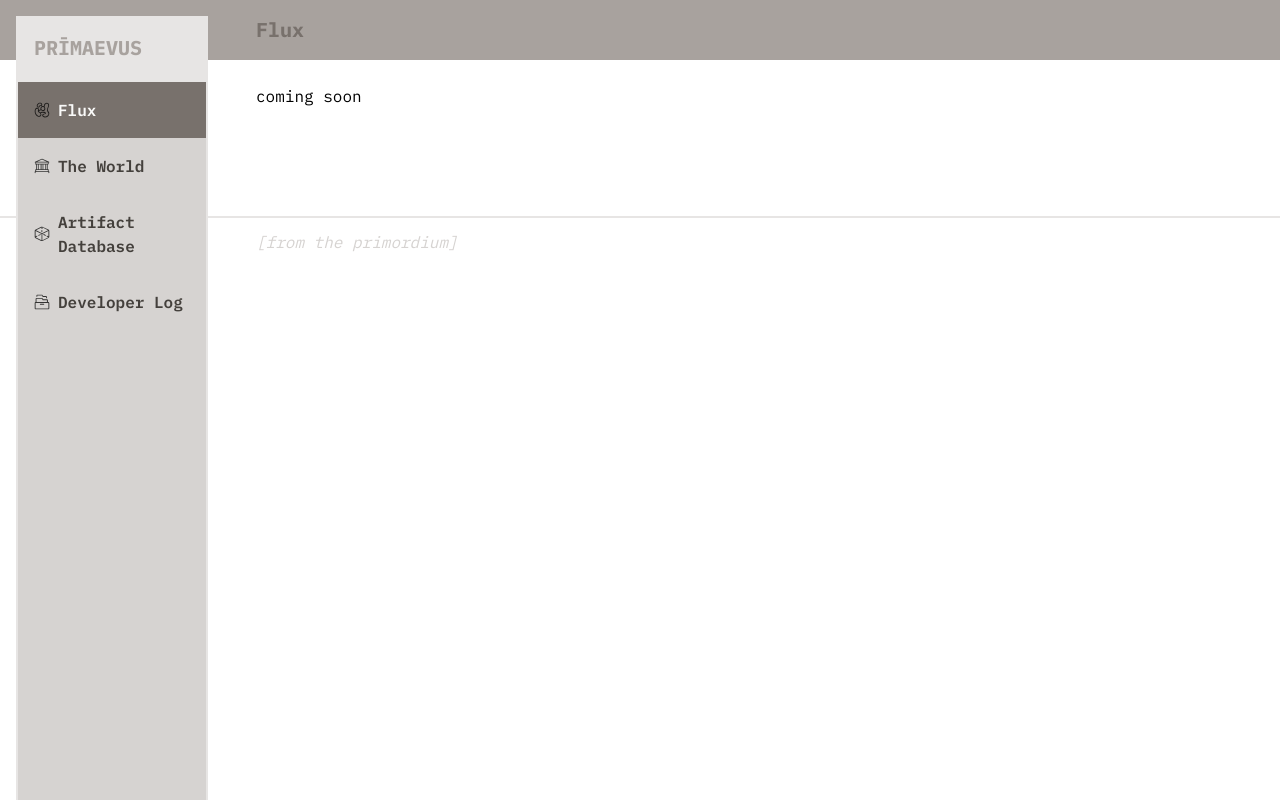
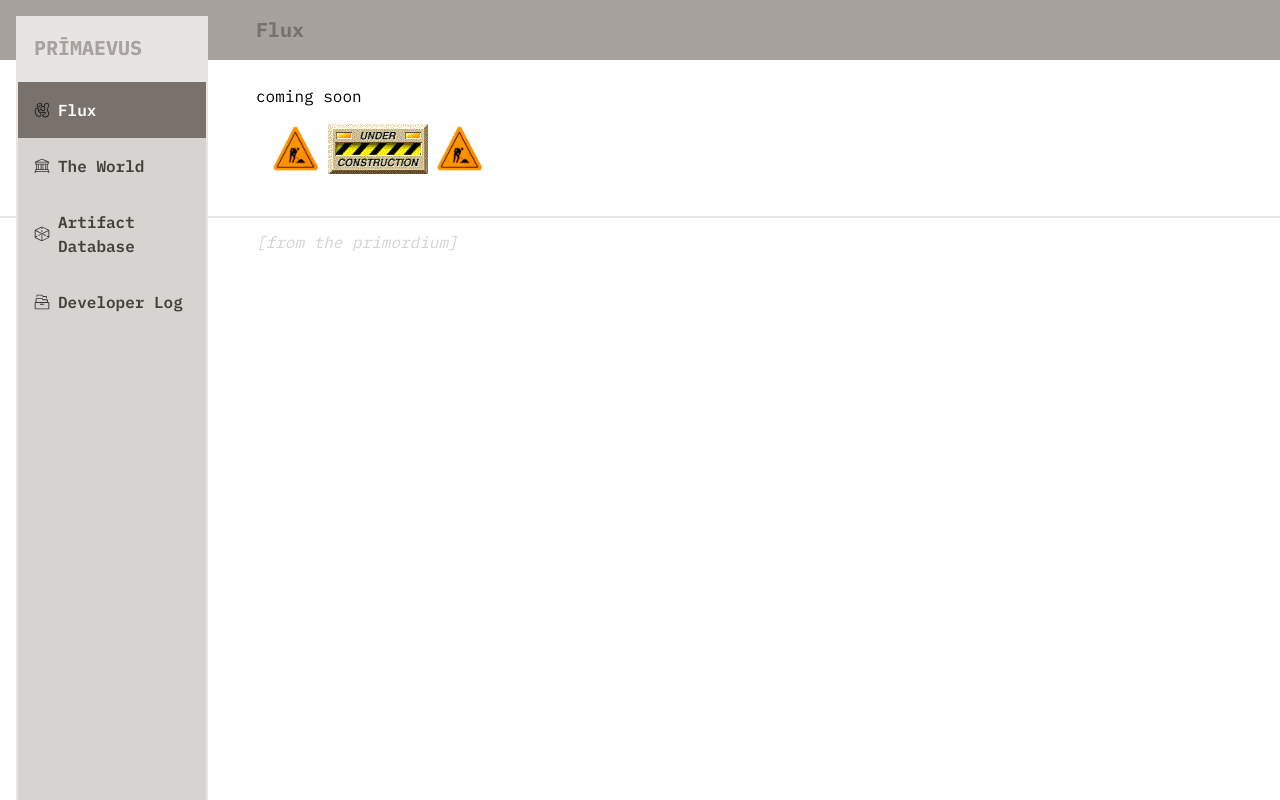
Before and after one commit to ryanfurrh/primaevus, a Next.js app: page /flux in a window 1280 px wide. Built offline with nearby package versions, Linux system fonts and the light colour scheme.

Commit message:
Add gifs to 3 pages

```diff
--- a/app/artifact-database/page.tsx
+++ b/app/artifact-database/page.tsx
@@ -14,6 +14,28 @@ export default function Page() {
       </div>
       <div className="ml-52 px-12">
         <h1>coming soon</h1>
+        <div className="w-1/4">
+          <div className="flex flex-row w-full justify-between p-4">
+            <Image
+              src="/gifs/construction-1.gif"
+              alt={""}
+              width={48}
+              height={48}
+            />
+            <Image
+              src="/gifs/construction-2.gif"
+              alt={""}
+              width={100}
+              height={50}
+            />
+            <Image
+              src="/gifs/construction-1.gif"
+              alt={""}
+              width={48}
+              height={48}
+            />
+          </div>
+        </div>
         <Image src="/gifs/cube.gif" alt={""} width={225} height={225} />
       </div>
     </div>
--- a/app/flux/page.tsx
+++ b/app/flux/page.tsx
@@ -1,4 +1,5 @@
 import { PageHeader } from "@/components/PageHeader";
+import Image from "next/image";
 
 export const metadata = {
   title: "Flux",
@@ -13,6 +14,28 @@ export default function Page() {
       </div>
       <div className="ml-52 px-12">
         <h1>coming soon</h1>
+        <div className="w-1/4">
+          <div className="flex flex-row w-full justify-between p-4">
+            <Image
+              src="/gifs/construction-1.gif"
+              alt={""}
+              width={48}
+              height={48}
+            />
+            <Image
+              src="/gifs/construction-2.gif"
+              alt={""}
+              width={100}
+              height={50}
+            />
+            <Image
+              src="/gifs/construction-1.gif"
+              alt={""}
+              width={48}
+              height={48}
+            />
+          </div>
+        </div>
       </div>
     </div>
   );
--- a/app/page.tsx
+++ b/app/page.tsx
@@ -27,7 +27,7 @@ export default function HomePage() {
             <Image
               src="/gifs/construction-1.gif"
               alt={""}
-              width={48}
+              width={100}
               height={48}
             />
             <h1 className="text-teal-300 font-semibold tracking-[.5rem] text-center">
--- a/app/the-world/page.tsx
+++ b/app/the-world/page.tsx
@@ -1,4 +1,5 @@
 import { PageHeader } from "@/components/PageHeader";
+import Image from "next/image";
 
 export const metadata = {
   title: "The World",
@@ -13,6 +14,28 @@ export default function Page() {
       </div>
       <div className="ml-52 px-12">
         <h1>[world under construction]</h1>
+        <div className="w-1/4">
+          <div className="flex flex-row w-full justify-between p-4">
+            <Image
+              src="/gifs/construction-1.gif"
+              alt={""}
+              width={48}
+              height={48}
+            />
+            <Image
+              src="/gifs/construction-2.gif"
+              alt={""}
+              width={100}
+              height={50}
+            />
+            <Image
+              src="/gifs/construction-1.gif"
+              alt={""}
+              width={48}
+              height={48}
+            />
+          </div>
+        </div>
       </div>
     </div>
   );
```
